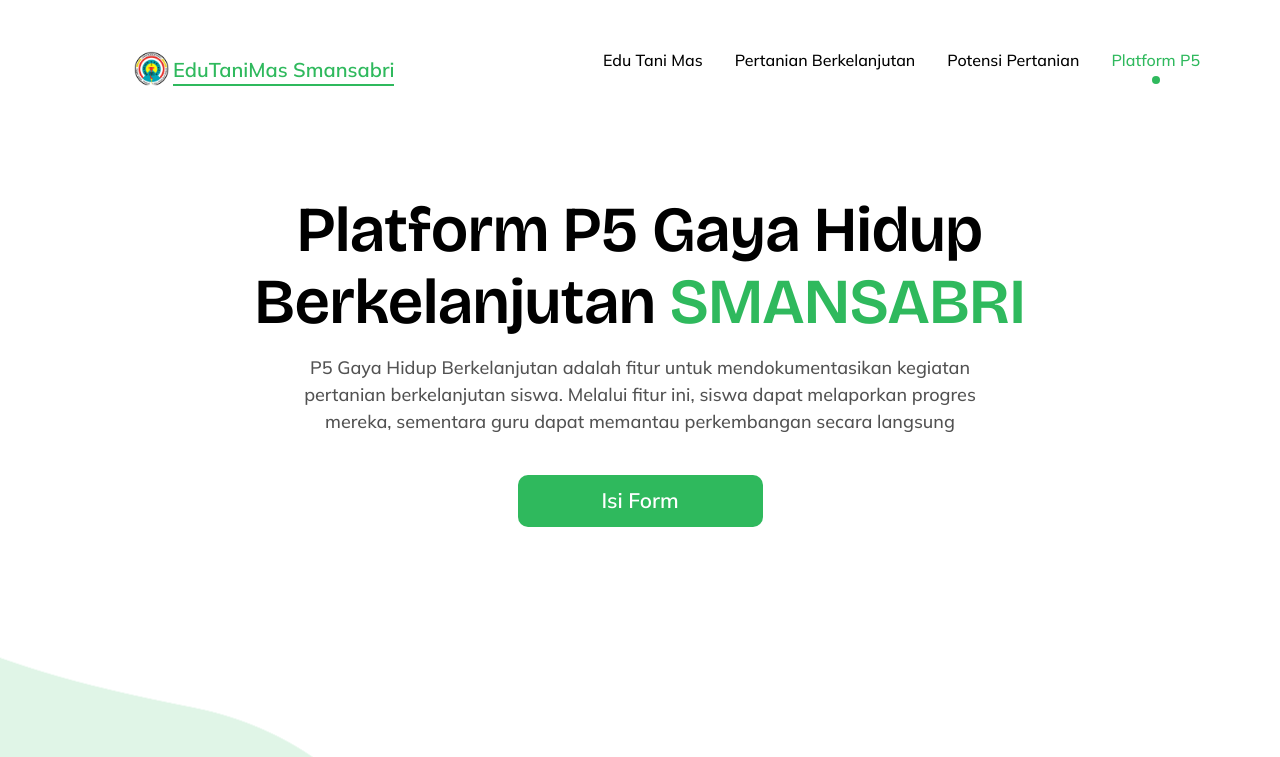
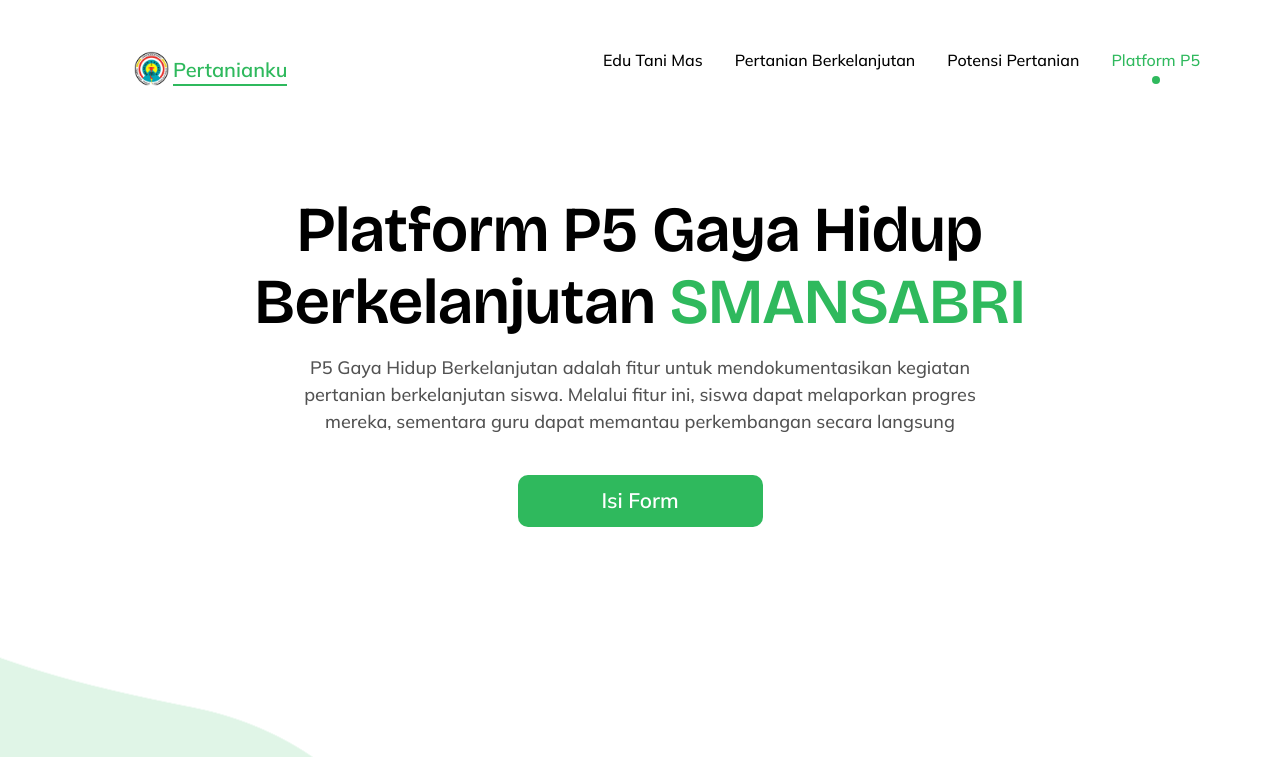
Before and after one commit to lapor86/pertanianku, a React (Vite) app: page /platform-p5 in a window 1280 px wide. Shown: the top 757 px of the page. Built offline with nearby package versions, Linux system fonts and the light colour scheme.

Commit message:
Update Logo.jsx

```diff
--- a/src/components/Elements/Logo.jsx
+++ b/src/components/Elements/Logo.jsx
@@ -3,7 +3,7 @@ const Logo = () => {
   return (
     <div className="flex flex-row gap-1 items-end lg:items-start xl:items-end lg:min-w-[270px]">
         <img src="images/logo-sma.png" alt="" className='h-[23px] w-[23px] md:h-[35px] md:w-[35px]'/>
-        <h2 className='text-xs md:text-base lg:text-xl text-primary font-semibold md:border-b-2 border-primary lg:max-w-[110px] xl:max-w-[240px] '>EduTaniMas Smansabri</h2>
+        <h2 className='text-xs md:text-base lg:text-xl text-primary font-semibold md:border-b-2 border-primary lg:max-w-[110px] xl:max-w-[240px] '>Pertanianku</h2>
     </div>
   )
 }
```
